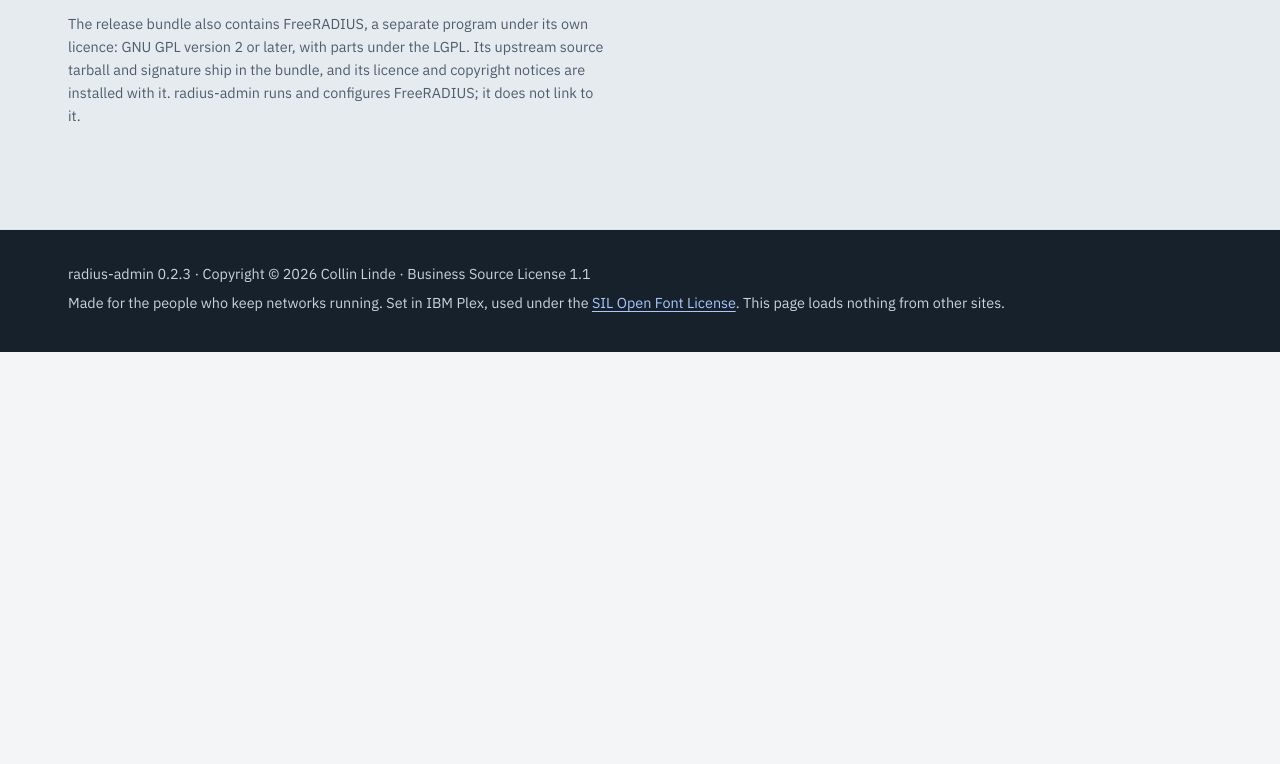
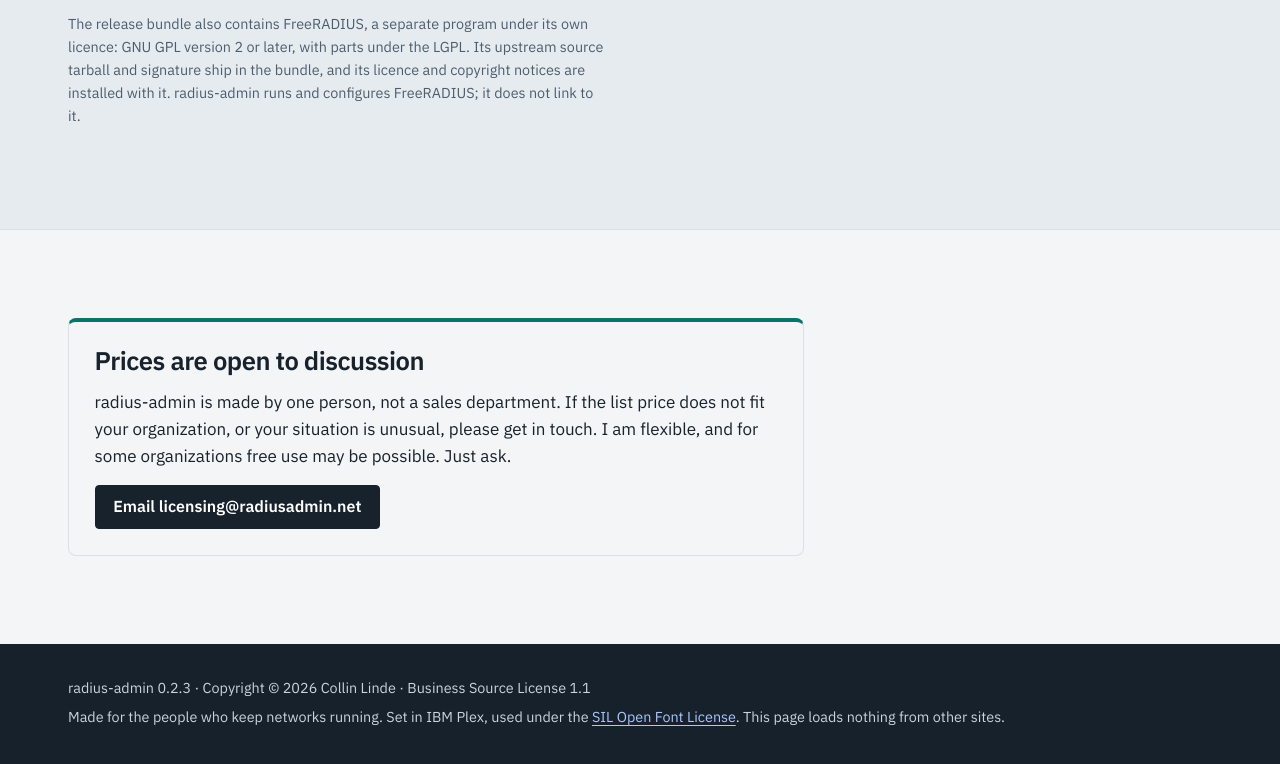
Before and after one commit to radiusadmin/radius-admin, a plain HTML site: page site/index.html in a window 1280 px wide. Shown: the part 11094-11858 px from the top of the page. Before the commit the page ends 11446 px from the top, so only its background shows below. Drawn offline with Linux system fonts and the light colour scheme.

Commit message:
Site: prices are open to discussion
A short section after the licence: made by one person, flexible on price, free use possible on request, with a mail link to licensing@radiusadmin.net.

```diff
--- a/site/index.html
+++ b/site/index.html
@@ -511,6 +511,17 @@ sudo ./deploy/install.sh --answers site.yaml</code></pre>
   </div>
 </section>
 
+<!-- ============================================== prices are negotiable -->
+<section class="sec" id="pricing-talk" aria-labelledby="talk-h">
+  <div class="wrap">
+    <div class="talk">
+      <h2 id="talk-h">Prices are open to discussion</h2>
+      <p>radius-admin is made by one person, not a sales department. If the list price does not fit your organization, or your situation is unusual, please get in touch. I am flexible, and for some organizations free use may be possible. Just ask.</p>
+      <p><a class="btn btn-primary" href="mailto:licensing@radiusadmin.net?subject=radius-admin%20licence">Email licensing@radiusadmin.net</a></p>
+    </div>
+  </div>
+</section>
+
 </main>
 
 <footer class="foot">
--- a/site/site.css
+++ b/site/site.css
@@ -400,6 +400,8 @@ pre.diff span { display: block; padding: 0 1rem; white-space: pre; min-width: ma
 .wrap.split h2 { margin-bottom: 1rem; font-size: 1.6rem; }
 .wrap.split p { max-width: 34rem; }
 @media (max-width: 720px) { .split { grid-template-columns: minmax(0, 1fr); } }
+.talk { max-width: 46rem; border: 1px solid var(--line); border-top: 4px solid var(--teal); border-radius: var(--radius-m); padding: 1.5rem 1.6rem .75rem; background: var(--paper); }
+.talk h2 { margin-bottom: .75rem; font-size: 1.6rem; }
 .prices { width: 100%; max-width: 34rem; border-collapse: collapse; margin: 0 0 .75rem; font-size: .95rem; }
 .prices caption { text-align: left; font-weight: 600; padding-bottom: .5rem; }
 .prices th, .prices td { text-align: left; padding: .45rem .75rem .45rem 0; border-bottom: 1px solid var(--line); }
```
